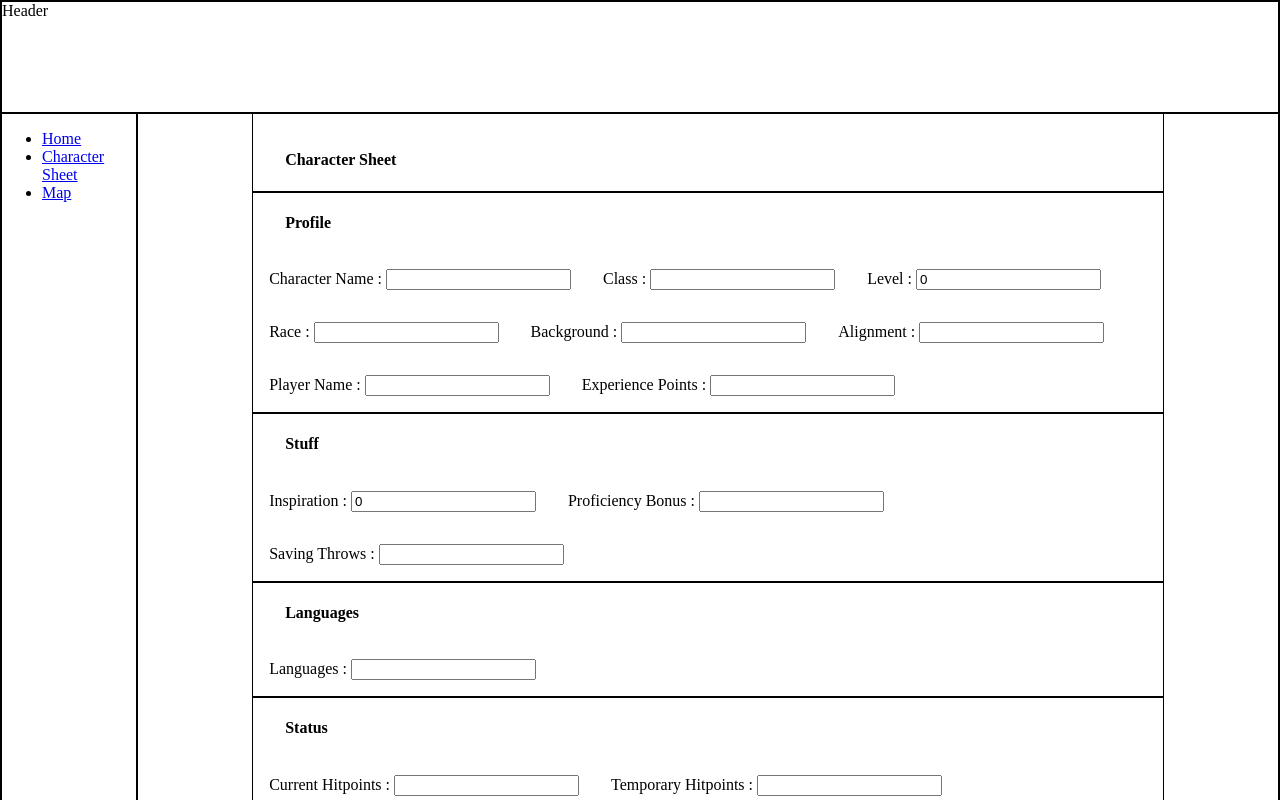
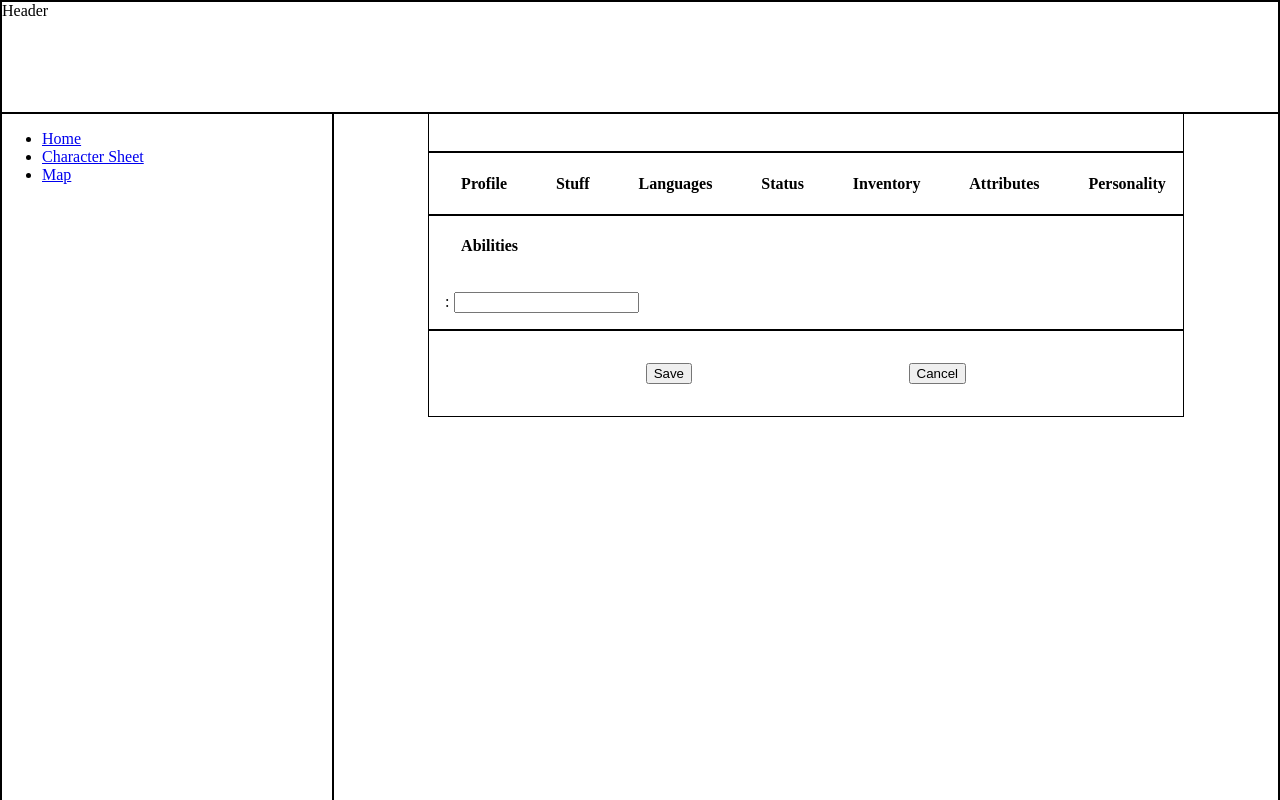
Before and after one commit to Jonathanko52/trpgplatform, a Next.js app: page / in a window 1280 px wide. Shown: the top 800 px of the page. Built offline with nearby package versions, Linux system fonts and the light colour scheme.

Commit message:
Have to rethink organization

```diff
--- a/pages/presentational/characterSheet.js
+++ b/pages/presentational/characterSheet.js
@@ -34,9 +34,12 @@ export function CharacterSheet() {
   organization = additionalData;
   return (
     <div className={classes.characterSheet}>
-      <SubtableContainer
+      {/* <SubtableContainer
         header="Character Sheet"
         contents={contents}
+        organization={organization}></SubtableContainer> */}
+      <SubtableContainer
+        contents={calculatedValues}
         organization={organization}></SubtableContainer>
       <div className={classes.buttonContainer}>
         <button>Save</button>
```
